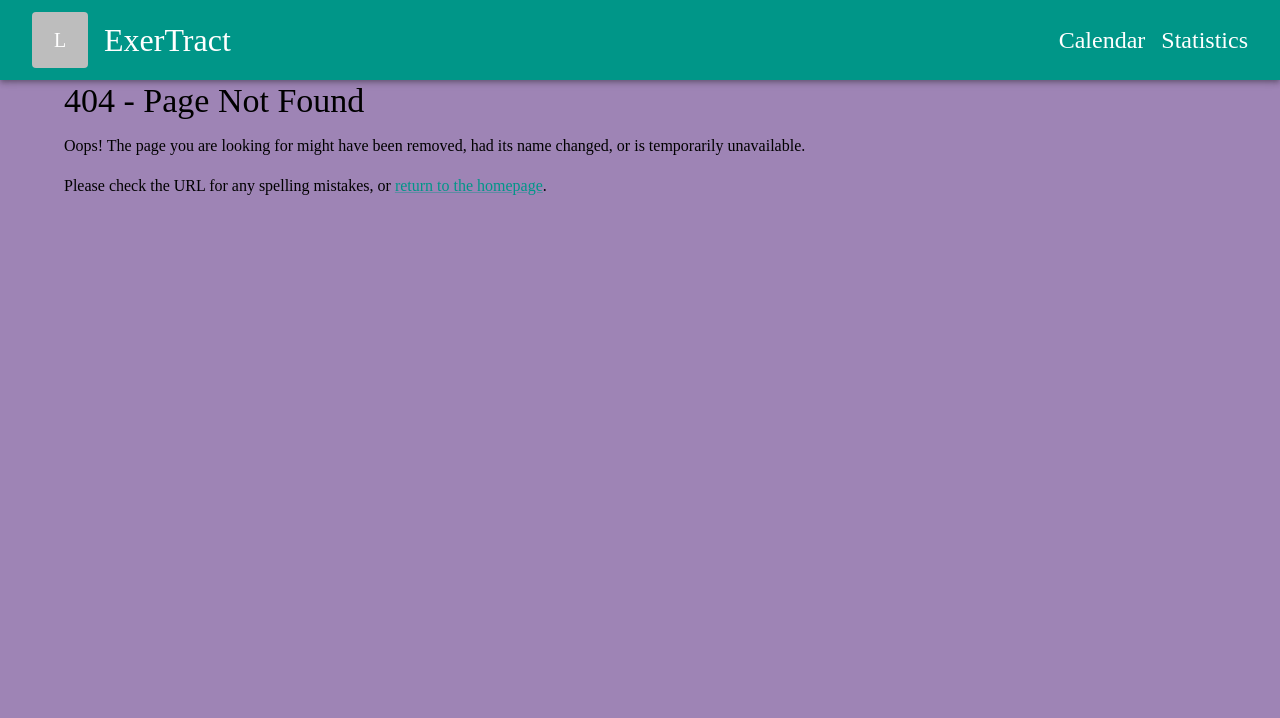
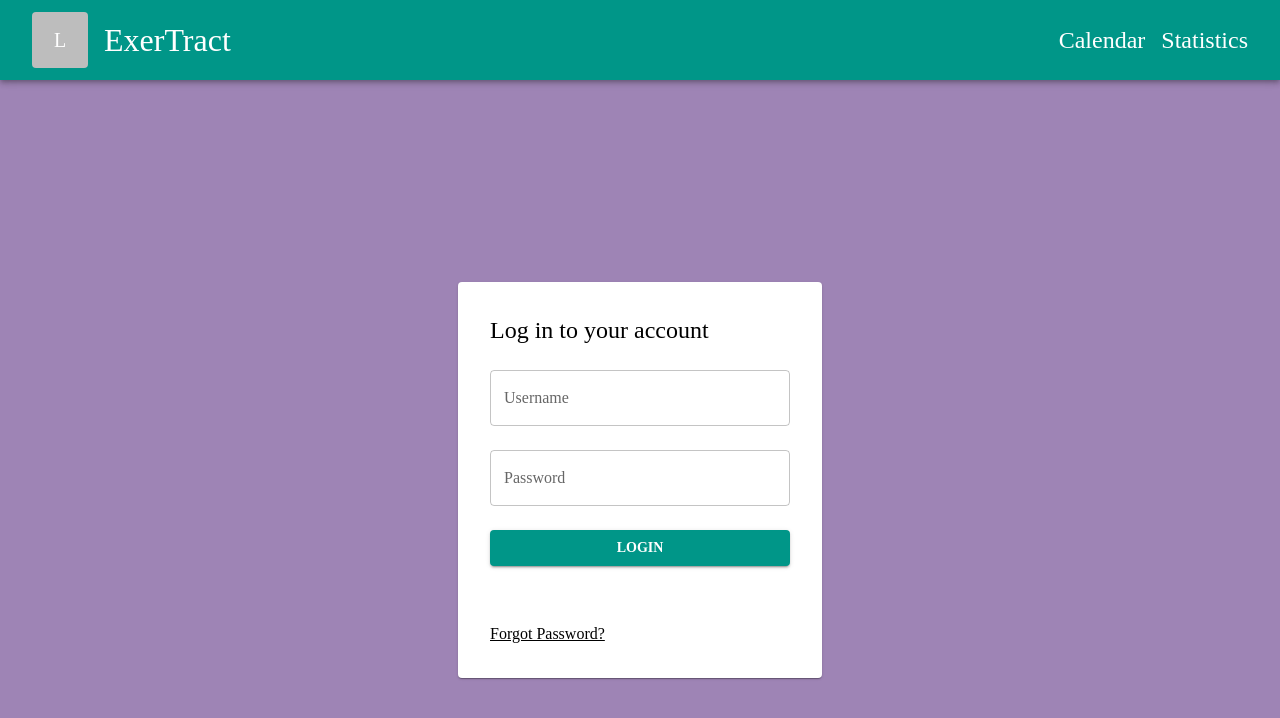
Before and after one commit to zwhys/statica, a React (Create React App) app: page /landing in a window 1280 px wide. Shown: the top 718 px of the page. Built offline with nearby package versions, Linux system fonts and the light colour scheme.

Commit message:
Created landing page

```diff
--- a/src/App.tsx
+++ b/src/App.tsx
@@ -4,12 +4,14 @@ import { CalendarPage } from "./pages/calendarPage"
 import { StatsPage } from "./pages/statsPage"
 import NoPage from "./pages/noPage"
 import HomePage from "./pages/homePage"
+import LandingPage from "./pages/landingPage"
 
 function App() {
   return (
     <BrowserRouter>
       <Routes>
         <Route index element={ <HomePage/>}/>
+        <Route path="/landing" element={<LandingPage/>}/>
         <Route path="/home" element={<HomePage/>}/>
         <Route path="/calendar" element={<CalendarPage/>}/>
         <Route path="/statistics" element={<StatsPage/>}/>
--- a/src/components/header.tsx
+++ b/src/components/headerHome.tsx
@@ -1,7 +1,7 @@
 import React from "react"
 import { Avatar, Typography, Box, Toolbar, Link, AppBar } from "@mui/material"
 
-export function ExerTractHeader() {
+export function HeaderHome() {
   return (
     <AppBar position="static">
       <Toolbar sx={{ margin: 1 }}>
@@ -47,4 +47,4 @@ export function ExerTractHeader() {
   )
 }
 
-export default ExerTractHeader
+export default HeaderHome
--- a/src/components/login.tsx
+++ b/src/components/login.tsx
@@ -22,14 +22,25 @@ export function Login() {
         }}
       >
         <Typography variant="h5" component="h1" gutterBottom>
-          Login
+          Log in to your account
         </Typography>
         <TextField label="Username" variant="outlined" fullWidth margin="normal" />
         <TextField label="Password" variant="outlined" type="password" fullWidth margin="normal" />
-        <Link href="/calendar">
+        <Link href="/home">
           <Button variant="contained" color="primary" fullWidth sx={{ mt: 2 }}>
             Login
           </Button>
+        </Link>
+        <Link
+          href="/statistics"
+          underline="always"
+          color="inherit"
+          variant="h3"
+          sx={{ marginLeft: 2, cursor: "pointer" }}
+        >
+          <Typography variant="body1">
+            Forgot Password?
+          </Typography>
         </Link>
       </Box>
     </Container>
--- a/src/index.tsx
+++ b/src/index.tsx
@@ -4,7 +4,7 @@ import "./index.css"
 import { createTheme, ThemeProvider } from "@mui/material"
 import { red, green, teal, deepPurple } from "@mui/material/colors"
 import App from "./App"
-import ExerTractHeader from "./components/header"
+import HeaderHome from "./components/headerHome"
 import './App.css';
 
 const theme = createTheme({
@@ -27,7 +27,7 @@ const root = ReactDOM.createRoot(document.getElementById("root") as HTMLElement)
 root.render(
   <React.StrictMode>
     <ThemeProvider theme={theme}>
-      <ExerTractHeader />
+      <HeaderHome />
       {/* <Box
         sx={{
           backgroundImage: `url(/background.jpg)`,
--- a/src/pages/homePage.tsx
+++ b/src/pages/homePage.tsx
@@ -1,8 +1,9 @@
 import React from "react"
 import { Login } from "../components/login"
+import { Typography } from "@mui/material"
 
 export function HomePage() {
-  return <Login />
+  return <Typography>hehe</Typography>
 }
 
 export default HomePage
--- /dev/null
+++ b/src/pages/landingPage.tsx
@@ -0,0 +1,8 @@
+import React from "react"
+import { Login } from "../components/login"
+
+export function LandingPage() {
+  return <Login />
+}
+
+export default LandingPage
```
